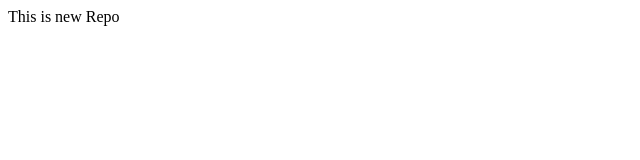
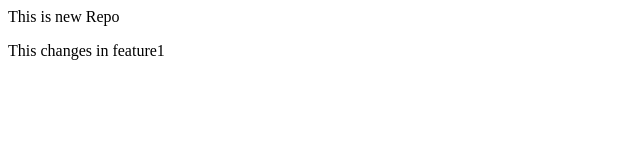
Before and after one commit to amitsalvi2005/localRepo, a plain HTML site: page index.html in a window 1280 px wide. Shown: the whole page, without its empty margins (0-640 px from the left). Drawn offline with Linux system fonts and the light colour scheme.

Commit message:
adding feature1 changes

```diff
--- a/index.html
+++ b/index.html
@@ -1 +1,2 @@
 <p>This is new Repo</p>
+<p>This changes in feature1</p>
```
